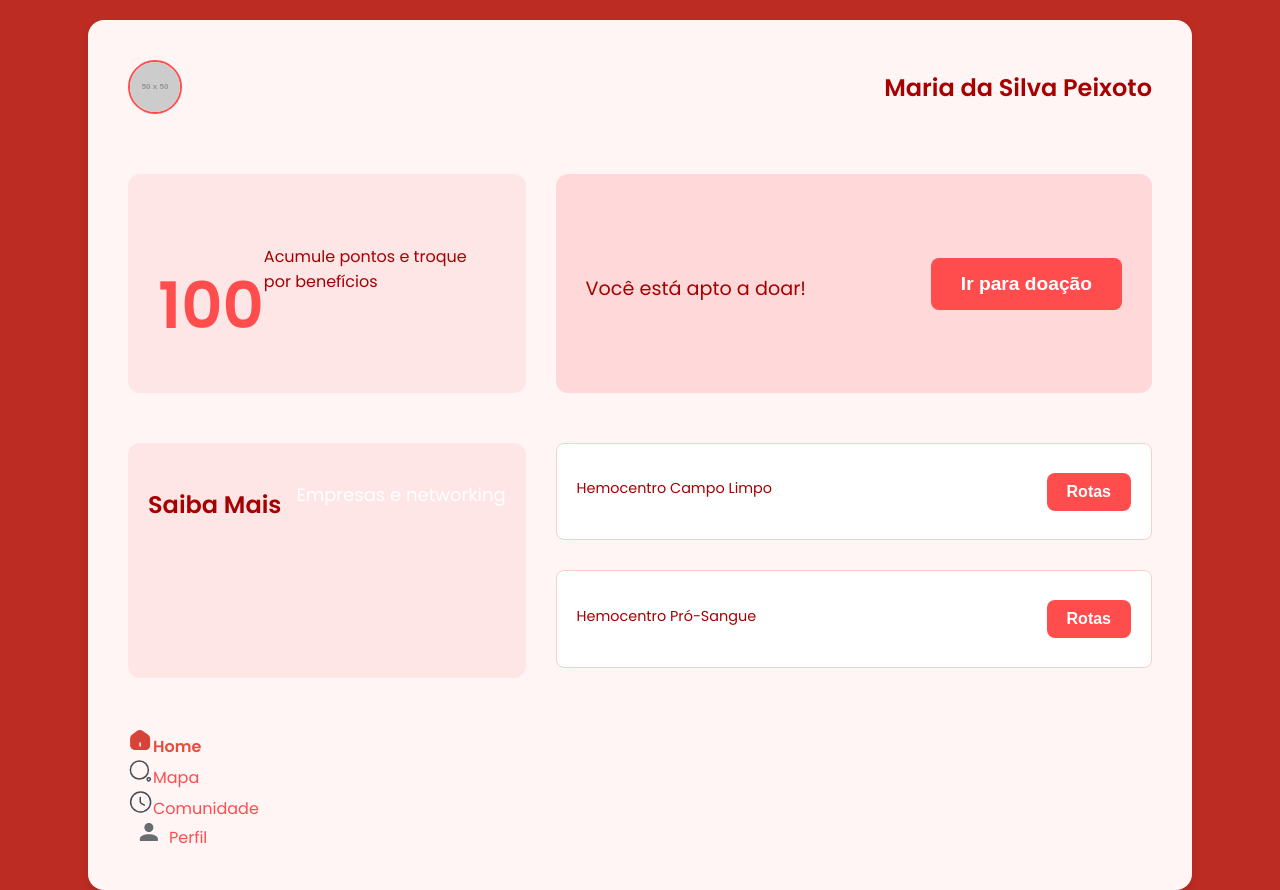
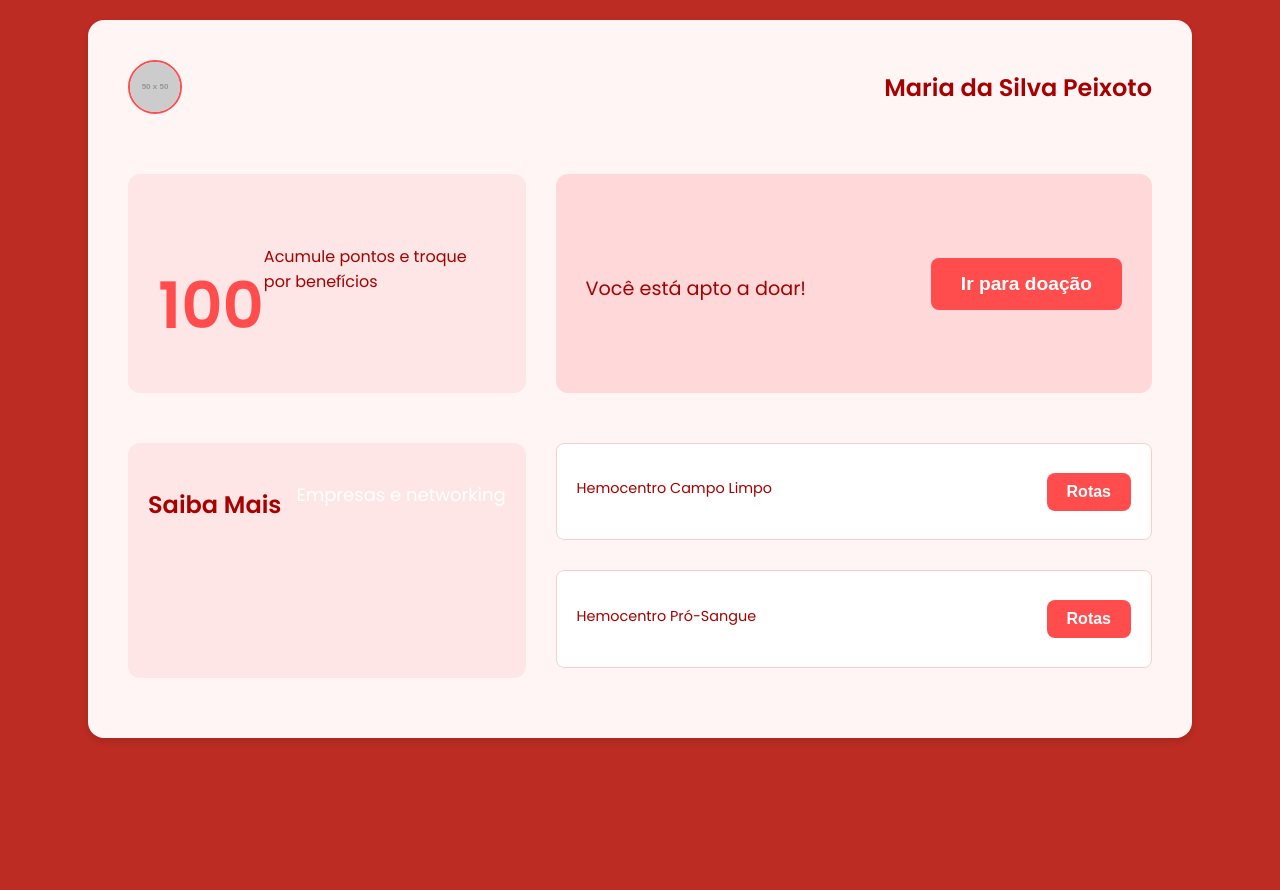
Before and after one commit to KlayvemGuimaraes/SangueHeroi-Front, a React (Create React App) app in the folder sangueheroi/: page /home in a window 1280 px wide. After the commit the page ends 800 px from the top, so only its background shows below. Built offline with nearby package versions, Linux system fonts and the light colour scheme; a web font is replaced by a local one.

Commit message:
update home

```diff
--- a/sangueheroi/src/components/Homebar/Homebar.jsx
+++ b/sangueheroi/src/components/Homebar/Homebar.jsx
@@ -1,5 +1,5 @@
 import React, { useState } from 'react';
-import './Homebar.module.css';
+import styles from './Homebar.module.css'; // Importa o CSS
 import homeIcon from '../../assets/Homebar/homeIcon.svg';
 import mapIcon from '../../assets/Homebar/mapIcon.svg';
 import communityIcon from '../../assets/Homebar/communityIcon.svg';
@@ -13,37 +13,41 @@ const Homebar = () => {
   };
 
   return (
-    <div className="homebar">
+    <div className={styles.homebar}>
       <div
-        className="homebar-item"
-        style={activeTab === 'Home' ? { color: '#e74c3c', fontWeight: 'bold' } : {}}
+        className={`${styles['homebar-item']} ${
+          activeTab === 'Home' ? styles['homebar-item-active'] : ''
+        }`}
         onClick={() => handleTabClick('Home')}
       >
-        <img src={homeIcon} alt="Home" className="icon" />
+        <img src={homeIcon} alt="Home" className={styles.icon} />
         <span>Home</span>
       </div>
       <div
-        className="homebar-item"
-        style={activeTab === 'Mapa' ? { color: '#e74c3c', fontWeight: 'bold' } : {}}
+        className={`${styles['homebar-item']} ${
+          activeTab === 'Mapa' ? styles['homebar-item-active'] : ''
+        }`}
         onClick={() => handleTabClick('Mapa')}
       >
-        <img src={mapIcon} alt="Mapa" className="icon" />
+        <img src={mapIcon} alt="Mapa" className={styles.icon} />
         <span>Mapa</span>
       </div>
       <div
-        className="homebar-item"
-        style={activeTab === 'Comunidade' ? { color: '#e74c3c', fontWeight: 'bold' } : {}}
+        className={`${styles['homebar-item']} ${
+          activeTab === 'Comunidade' ? styles['homebar-item-active'] : ''
+        }`}
         onClick={() => handleTabClick('Comunidade')}
       >
-        <img src={communityIcon} alt="Comunidade" className="icon" />
+        <img src={communityIcon} alt="Comunidade" className={styles.icon} />
         <span>Comunidade</span>
       </div>
       <div
-        className="homebar-item"
-        style={activeTab === 'Perfil' ? { color: '#e74c3c', fontWeight: 'bold' } : {}}
+        className={`${styles['homebar-item']} ${
+          activeTab === 'Perfil' ? styles['homebar-item-active'] : ''
+        }`}
         onClick={() => handleTabClick('Perfil')}
       >
-        <img src={profileIcon} alt="Perfil" className="icon" />
+        <img src={profileIcon} alt="Perfil" className={styles.icon} />
         <span>Perfil</span>
       </div>
     </div>
--- a/sangueheroi/src/components/Homebar/Homebar.module.css
+++ b/sangueheroi/src/components/Homebar/Homebar.module.css
@@ -1,32 +1,88 @@
-/* Estilo do container principal */
+/* Container de Pontos */
+.pointsContainer {
+  background-color: #ffecec;
+  border-radius: 12px;
+  padding: 20px;
+  text-align: center;
+  cursor: pointer;
+  box-shadow: 0 2px 5px rgba(0, 0, 0, 0.1);
+  transition: transform 0.2s ease-in-out;
+}
+
+.pointsContainer:hover {
+  transform: scale(1.02); /* Destaque ao passar o mouse */
+}
+
+.points {
+  margin: 0;
+  font-size: 32px;
+  font-weight: bold;
+  color: #e74c3c;
+}
+
+/* Seção Expandida */
+.expandedSection {
+  background-color: #fff;
+  padding: 20px;
+  margin-top: 10px;
+  border-radius: 12px;
+  box-shadow: 0 2px 5px rgba(0, 0, 0, 0.1);
+}
+
+.rewards {
+  display: flex;
+  flex-direction: column;
+  gap: 15px;
+}
+
+.rewardItem {
+  background-color: #f9f9f9;
+  border: 1px solid #ddd;
+  border-radius: 8px;
+  padding: 10px;
+  text-align: center;
+}
+
+.rewardItem button {
+  margin-top: 10px;
+  padding: 8px 12px;
+  background-color: #e74c3c;
+  color: white;
+  border: none;
+  border-radius: 4px;
+  cursor: pointer;
+}
+
+.rewardItem button:hover {
+  background-color: #c0392b;
+}
+
+/* Barra de navegação inferior */
 .homebar {
   display: flex;
   justify-content: space-around;
   align-items: center;
-    background-color: #fff;
-    border-top: 1px solid #ddd;
-    height: 70px;
   position: fixed;
   bottom: 0;
   width: 100%;
-    z-index: 1000;
+  background-color: #fff;
+  border-top: 1px solid #ddd;
+  z-index: 999;
 }
 
-  /* Estilo para cada item do navbar */
 .homebar-item {
   display: flex;
   flex-direction: column;
   align-items: center;
+  padding: 10px;
+  color: #666;
   font-size: 12px;
-    color: #333;
-    text-decoration: none;
   cursor: pointer;
 }
 
-  /* Estilo para os ícones */
-  .icon {
-    width: 24px;
-    height: 24px;
-    margin-bottom: 5px;
-    object-fit: contain;
+/* Responsividade */
+@media (min-width: 768px) {
+  .homebar {
+    display: none; /* Oculta a barra de navegação no desktop */
   }
+}
--- a/sangueheroi/src/pages/Home/Home.jsx
+++ b/sangueheroi/src/pages/Home/Home.jsx
@@ -5,6 +5,8 @@ import Homebar from "../../components/Homebar/Homebar"
 function Home() {
   return (
     <>
+    <Homebar/>
+
     <div className={styles.container}>
       {/* Cabeçalho */}
       <header className={styles.header}>
@@ -45,7 +47,6 @@ function Home() {
           <button className={styles.routesButton}>Rotas</button>
         </div>
       </div>
-    <Homebar/>
     </div>
     </>
   );
```
Also changed, not shown: sangueheroi/src/pages/Home/Home.module.css (line endings or trailing spaces). Lines whose indentation alone changed are shown as unchanged.
